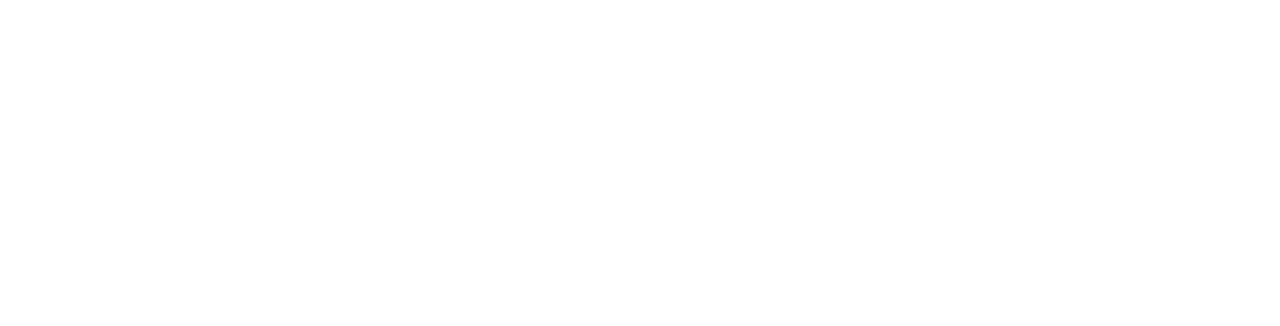
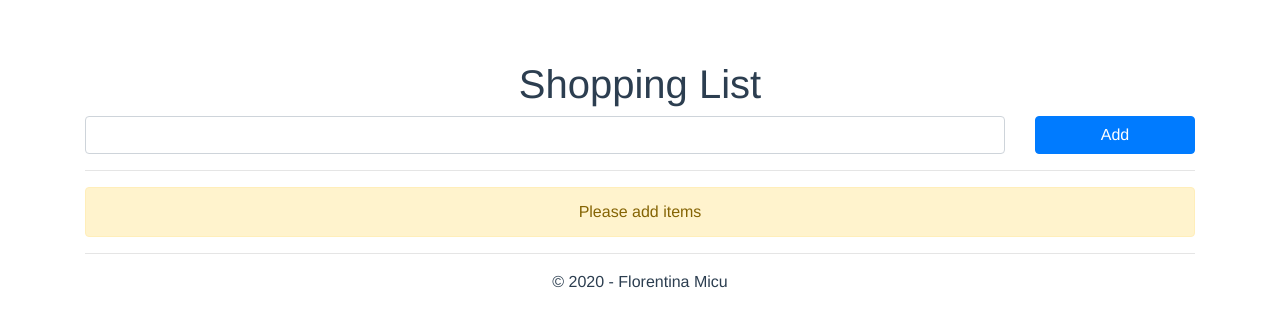
Before and after one commit to Flory274/shopping-list, a plain HTML site: page vue/index.html in a window 1280 px wide. Drawn offline with Linux system fonts and the light colour scheme; the site is published under a folder, as on GitHub Pages, so addresses that start at the root find nothing.

Commit message:
Update index.html

```diff
--- a/vue/index.html
+++ b/vue/index.html
@@ -1 +1 @@
-<!DOCTYPE html><html lang=en><head><meta charset=utf-8><meta http-equiv=X-UA-Compatible content="IE=edge"><meta name=viewport content="width=device-width,initial-scale=1"><link rel=icon href=favicon.ico><title>my-shopping-list</title><link href=/css/app.d40fc157.css rel=preload as=style><link href=/css/chunk-vendors.e2c2e270.css rel=preload as=style><link href=/js/app.4ee5e605.js rel=preload as=script><link href=/js/chunk-vendors.75f7d4fd.js rel=preload as=script><link href=/css/chunk-vendors.e2c2e270.css rel=stylesheet><link href=/css/app.d40fc157.css rel=stylesheet></head><body><noscript><strong>We're sorry but my-shopping-list doesn't work properly without JavaScript enabled. Please enable it to continue.</strong></noscript><div id=app></div><script src=/js/chunk-vendors.75f7d4fd.js></script><script src=/js/app.4ee5e605.js></script></body></html>
+<!DOCTYPE html><html lang=en><head><meta charset=utf-8><meta http-equiv=X-UA-Compatible content="IE=edge"><meta name=viewport content="width=device-width,initial-scale=1"><link rel=icon href=favicon.ico><title>my-shopping-list</title><link href=css/app.d40fc157.css rel=preload as=style><link href=css/chunk-vendors.e2c2e270.css rel=preload as=style><link href=js/app.4ee5e605.js rel=preload as=script><link href=js/chunk-vendors.75f7d4fd.js rel=preload as=script><link href=css/chunk-vendors.e2c2e270.css rel=stylesheet><link href=css/app.d40fc157.css rel=stylesheet></head><body><noscript><strong>We're sorry but my-shopping-list doesn't work properly without JavaScript enabled. Please enable it to continue.</strong></noscript><div id=app></div><script src=js/chunk-vendors.75f7d4fd.js></script><script src=js/app.4ee5e605.js></script></body></html>
```
